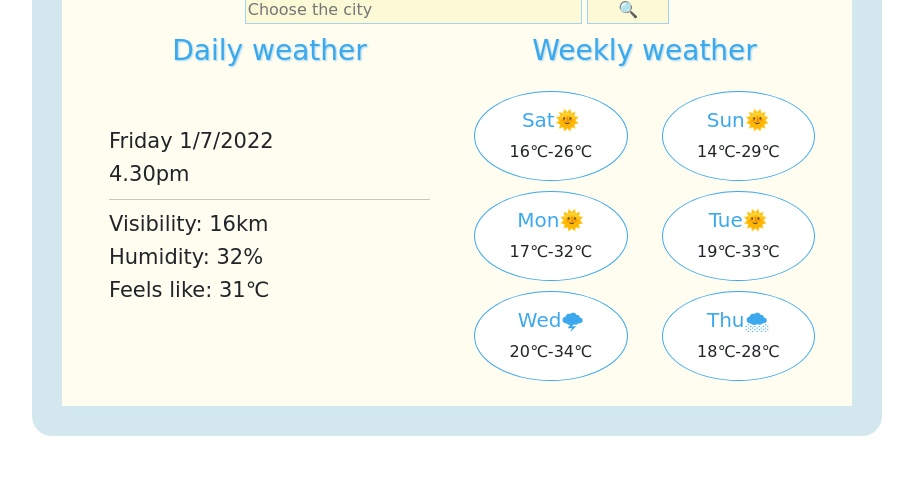
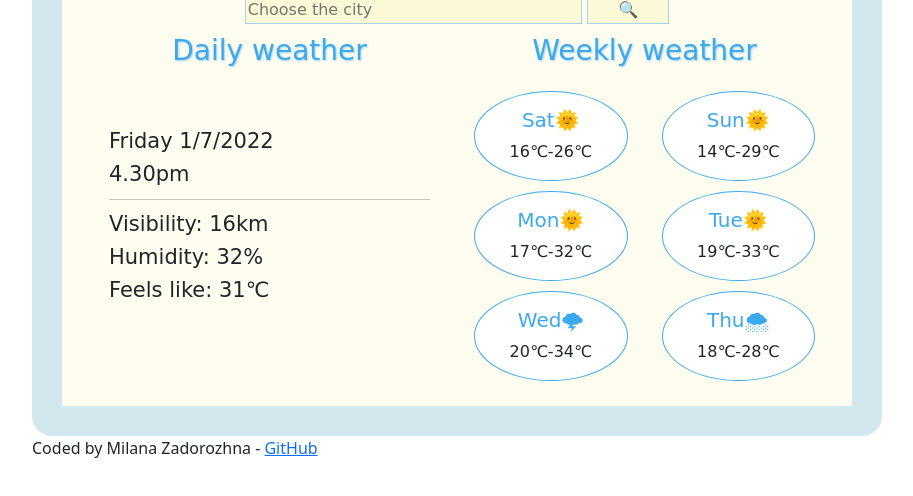
Before and after one commit to milanaz1/my-weather-project, a website built with Parcel: page index.html in a window 1280 px wide. Shown: the part 196-692 px from the top of the page, without its empty margins (183-1096 px from the left). Built offline with nearby package versions, Linux system fonts and the light colour scheme; a web font is replaced by a local one.

Commit message:
Adding link to my GitHub

```diff
--- a/index.html
+++ b/index.html
@@ -21,6 +21,7 @@
     <link rel="stylesheet" href="src/styles.css" />
   </head>
   <body>
+    <div class="all-info">
       <div class="info">
         <h1>
           <span id="city-now">Kyiv</span> <span id="degrees">20&#8451;</span>
@@ -101,6 +102,13 @@
           </div>
         </div>
       </div>
+      <p>
+        Coded by Milana Zadorozhna -
+        <a href="https://github.com/milanaz1/my-weather-project/tree/main/src">
+          GitHub
+        </a>
+      </p>
+    </div>
     <script src="src/index.js"></script>
   </body>
 </html>
--- a/src/styles.css
+++ b/src/styles.css
@@ -1,3 +1,9 @@
+.all-info {
+  display: block;
+  margin: 0 auto;
+  max-width: 850px;
+}
+
 .info {
   display: block;
   margin: 0 auto;
```
Lines whose indentation alone changed are shown as unchanged.
